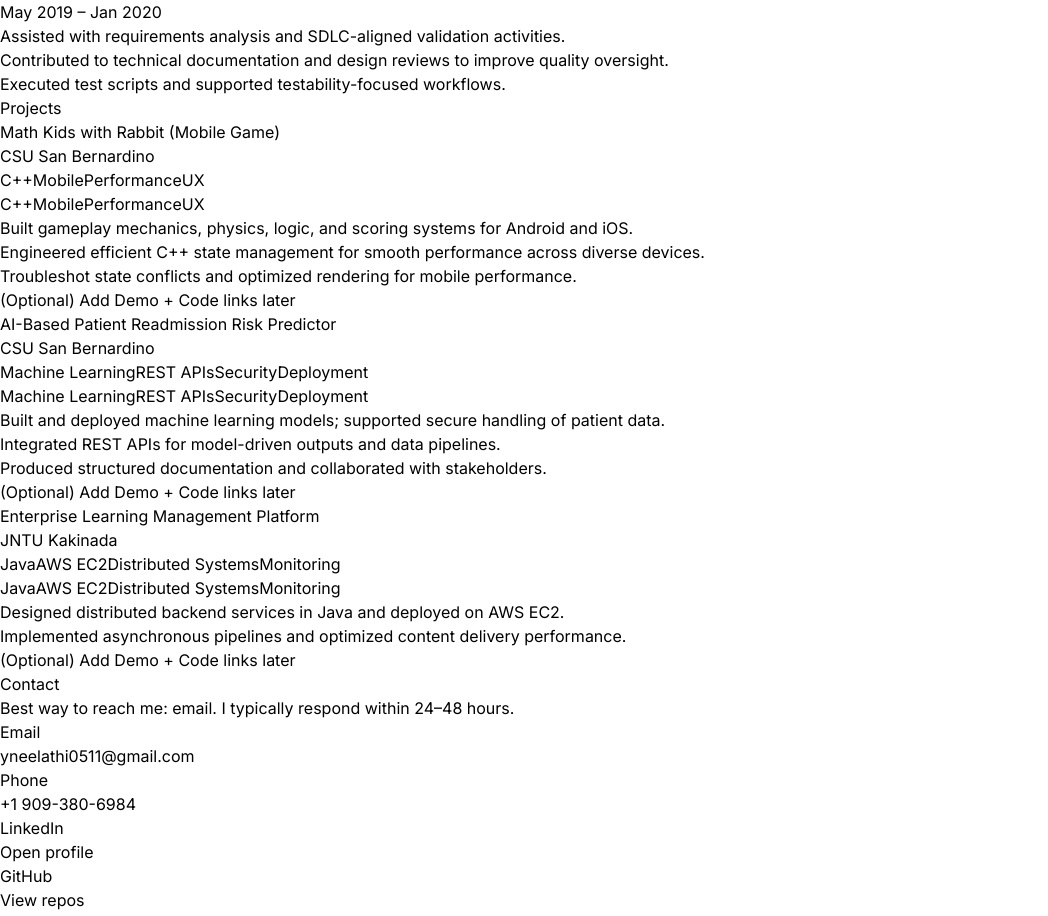
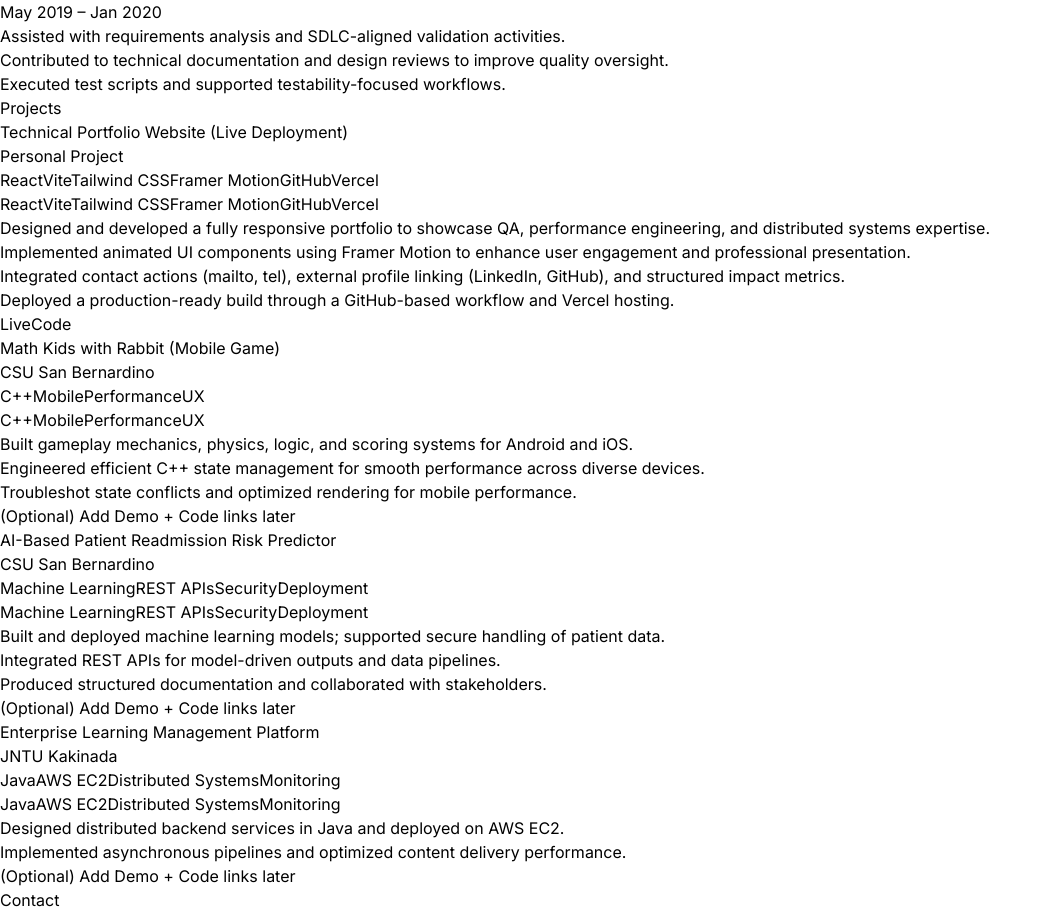
Before and after one commit to greeshmaneelathi/yasogreeshma-portfolio, a React (Vite) app: page / in a window 1280 px wide. Shown: the part 1704-2620 px from the top of the page, without its empty margins (0-1048 px from the left). Built offline with nearby package versions, Linux system fonts and the light colour scheme.

Commit message:
Add portfolio project card

```diff
--- a/src/App.jsx
+++ b/src/App.jsx
@@ -107,6 +107,21 @@
 
 const projects = [
   {
+    title: "Technical Portfolio Website (Live Deployment)",
+    org: "Personal Project",
+    tags: ["React", "Vite", "Tailwind CSS", "Framer Motion", "GitHub", "Vercel"],
+    bullets: [
+      "Designed and developed a fully responsive portfolio to showcase QA, performance engineering, and distributed systems expertise.",
+      "Implemented animated UI components using Framer Motion to enhance user engagement and professional presentation.",
+      "Integrated contact actions (mailto, tel), external profile linking (LinkedIn, GitHub), and structured impact metrics.",
+      "Deployed a production-ready build through a GitHub-based workflow and Vercel hosting.",
+    ],
+    links: {
+      live: "https://yasogreeshma-portfolio.vercel.app",
+      code: "https://github.com/greeshmaneelathi/yasogreeshma-portfolio",
+    },
+  },
+  {
     title: "Math Kids with Rabbit (Mobile Game)",
     org: "CSU San Bernardino",
     tags: ["C++", "Mobile", "Performance", "UX"],
@@ -136,6 +151,7 @@
     ],
   },
 ];
+
 
 function Pill({ children }) {
   return (
@@ -465,9 +481,29 @@
                     ))}
                   </ul>
 
-                  <div className="mt-5 text-sm text-neutral-500">
-                    (Optional) Add Demo + Code links later
-                  </div>
+                  {p.links ? (
+  <div className="mt-5 flex flex-wrap gap-3">
+    <a
+      href={p.links.live}
+      target="_blank"
+      rel="noreferrer"
+      className="rounded-2xl bg-neutral-900 px-4 py-2 text-sm font-semibold text-white shadow-sm hover:bg-neutral-800 transition-transform duration-200 hover:-translate-y-0.5"
+    >
+      Live
+    </a>
+    <a
+      href={p.links.code}
+      target="_blank"
+      rel="noreferrer"
+      className="rounded-2xl border border-neutral-200 bg-white px-4 py-2 text-sm font-semibold text-neutral-900 shadow-sm hover:bg-neutral-50 transition-transform duration-200 hover:-translate-y-0.5"
+    >
+      Code
+    </a>
+  </div>
+) : (
+  <div className="mt-5 text-sm text-neutral-500">(Optional) Add Demo + Code links later</div>
+)}
+
                 </motion.div>
               ))}
             </div>
```
